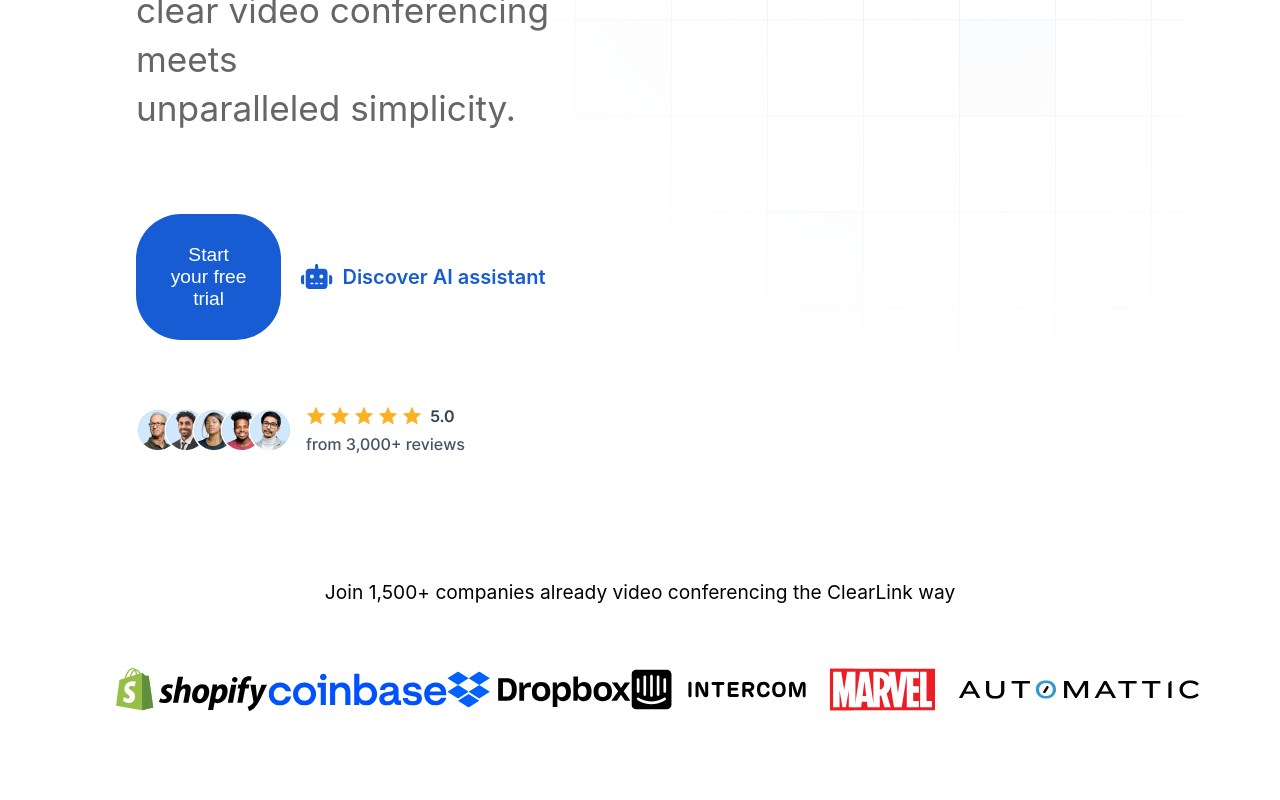
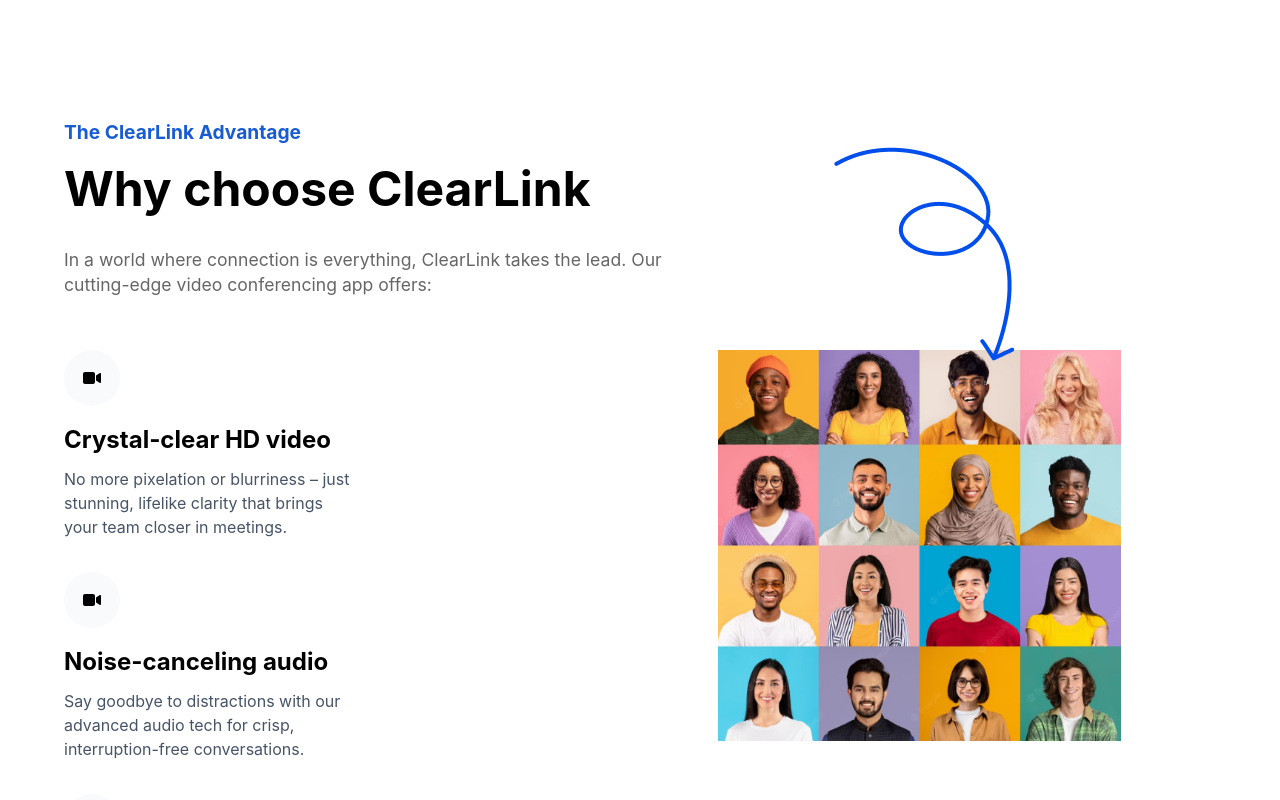
Before and after one commit to Abraham-Ogbumah/clearlink, a React (Create React App) app: page / in a window 1280 px wide. Shown: the part 940-1740 px from the top of the page. Built offline with nearby package versions, Linux system fonts and the light colour scheme.

Commit message:
minor update

```diff
--- a/src/App.css
+++ b/src/App.css
@@ -1,5 +1,6 @@
 .container {
-  width: 85%;
+  width: 90%;
+  max-width: 1200px;
   margin: 0 auto;
 }
 
@@ -42,13 +43,13 @@
 }
 
 .free-trial-button {
-  font-size: 1.2rem;
-  padding: 30px 32px;
+  font-size: 1rem;
+  padding: 15px 0px;
   margin-right: 20px;
   background-color: #175cd3;
   color: #fff;
   border-radius: 45px;
-  width: 30%;
+  width: 40%;
 }
 
 .top-nav {
@@ -58,7 +59,7 @@
 .nav-container {
   display: flex;
   justify-content: space-between;
-  padding: 20px 30px;
+  padding: 10px 30px;
   align-items: center;
   border-radius: 40px;
   background-color: #d0d5dd;
@@ -101,25 +102,24 @@
 }
 
 .partners-info {
-  padding-top: 5rem;
-  padding-bottom: 5rem;
+  padding-top: 4rem;
+  padding-bottom: 4rem;
   text-align: center;
 }
 
 .partners {
   display: flex;
   justify-content: space-between;
-  margin: 0 20px;
 }
 
 .partner-caption {
   font-size: 1.2rem;
-  margin-bottom: 4rem;
+  margin-bottom: 3rem;
 }
 
 .card {
-  width: 360px;
-  margin-right: 3rem;
+  width: 290px;
+  margin-right: 2rem;
 }
 
 .card-icon {
@@ -137,8 +137,9 @@
 .card-container {
   display: flex;
   flex-wrap: wrap; /* Allow the cards to wrap to the next column */
-  flex: 1;
+  width: 55%;
   gap: 20px;
+  flex-direction: row;
 }
 
 .card-text h3 {
@@ -148,7 +149,7 @@
 }
 
 .card-text p {
-  font-size: 1.2rem;
+  font-size: 1rem;
   color: #475467;
   margin-bottom: 0.8rem;
   line-height: 1.5;
--- a/src/components/common/AboutUs/aboutus.css
+++ b/src/components/common/AboutUs/aboutus.css
@@ -6,6 +6,7 @@
 
 .aboutus-header {
   display: flex;
+  gap: 8rem;
 }
 
 .aboutus-sub {
@@ -14,6 +15,11 @@
   align-items: flex-start;
   gap: 20px;
   height: 527px;
+  margin-top: -1.1rem;
+}
+
+.scribble {
+    z-index: 999;
 }
 
 .clearlink {
@@ -28,7 +34,7 @@
 }
 
 .aboutus-image {
-  flex: 1; /* Take up equal space as the card container */
+  width: 35%;
   display: flex; /* Add flex to make the image stretch to fill the div */
   align-items: stretch;
 }
--- a/src/components/common/Hero/hero.css
+++ b/src/components/common/Hero/hero.css
@@ -25,22 +25,22 @@
 }
 
 h1 {
-  font-size: 5rem; /* Adjust as needed */
+  font-size: 3rem; /* Adjust as needed */
   margin-bottom: 20px;
-  margin-top: 10px;
+  margin-top: 15px;
 }
 
 .hero-description {
-  margin-bottom: 5rem;
+  margin-bottom: 2rem;
   color: #666; /* Grey text color */
-  font-size: 2.2rem;
+  font-size: 1.1rem;
   line-height: 1.4;
 }
 
 .action-button {
   display: flex;
   align-items: center;
-  margin-bottom: 4rem;
+  margin-bottom: 2rem;
 }
 
 .ai-assistant {
```
